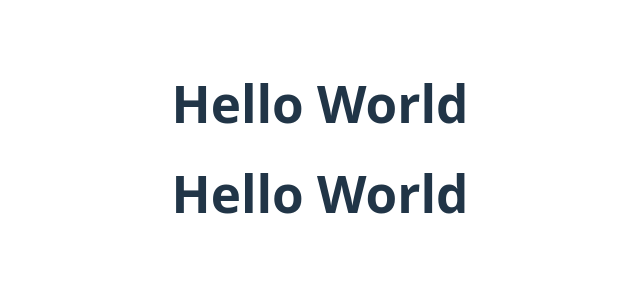
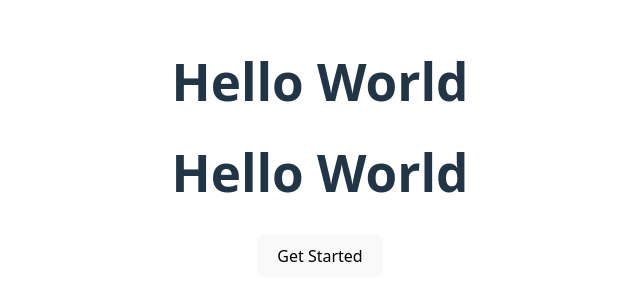
Before and after one commit to 7078-cj/react-animation-study, a React (Vite) app: page / in a window 1280 px wide. Shown: the part 252-552 px from the top of the page, without its empty margins (320-960 px from the left). Built offline with nearby package versions, Linux system fonts and the light colour scheme.

Commit message:
interactive buttons

```diff
--- a/src/App.jsx
+++ b/src/App.jsx
@@ -28,6 +28,15 @@ function App() {
         transition={{duration: 0.8, ease:'easeIn'}}>
         <h1>Hello World</h1>
      </motion.div>
+
+     {/* Interactive Button */}
+     <motion.button
+      whileHover={{scale: 1.55, y:-20}}
+      whileTap={{scale: 0.9, y: 1}}
+      transition={{type: 'spring', stiffness: 300, damping: 2}}
+     >
+        Get Started
+     </motion.button>
     </>
   )
 }
```
